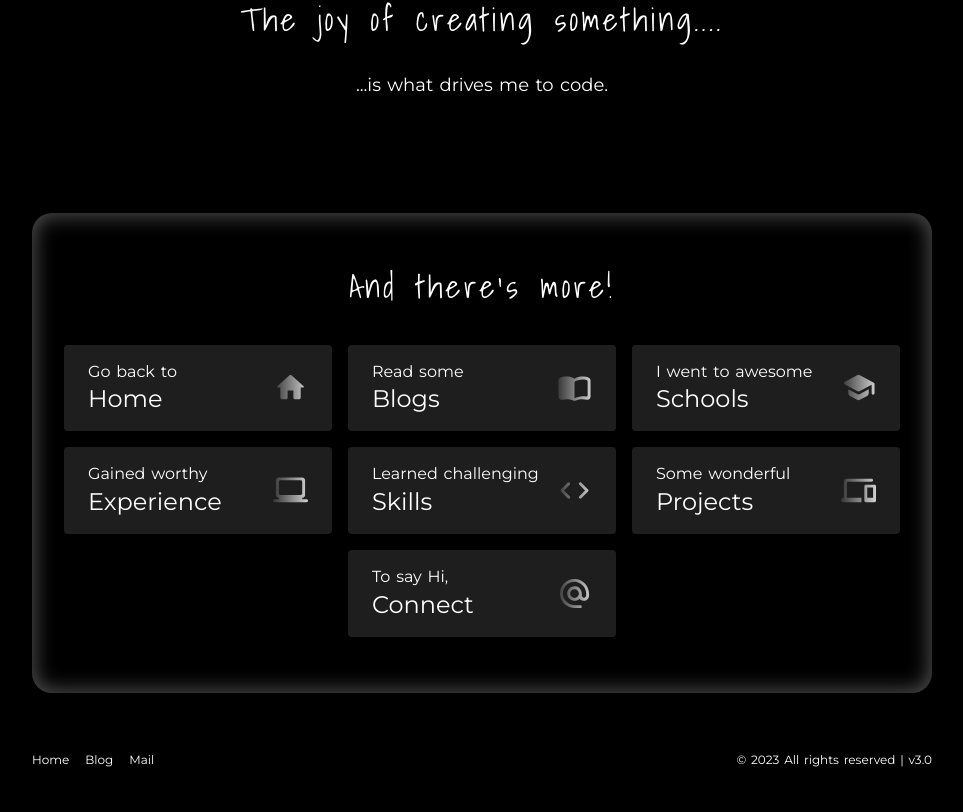
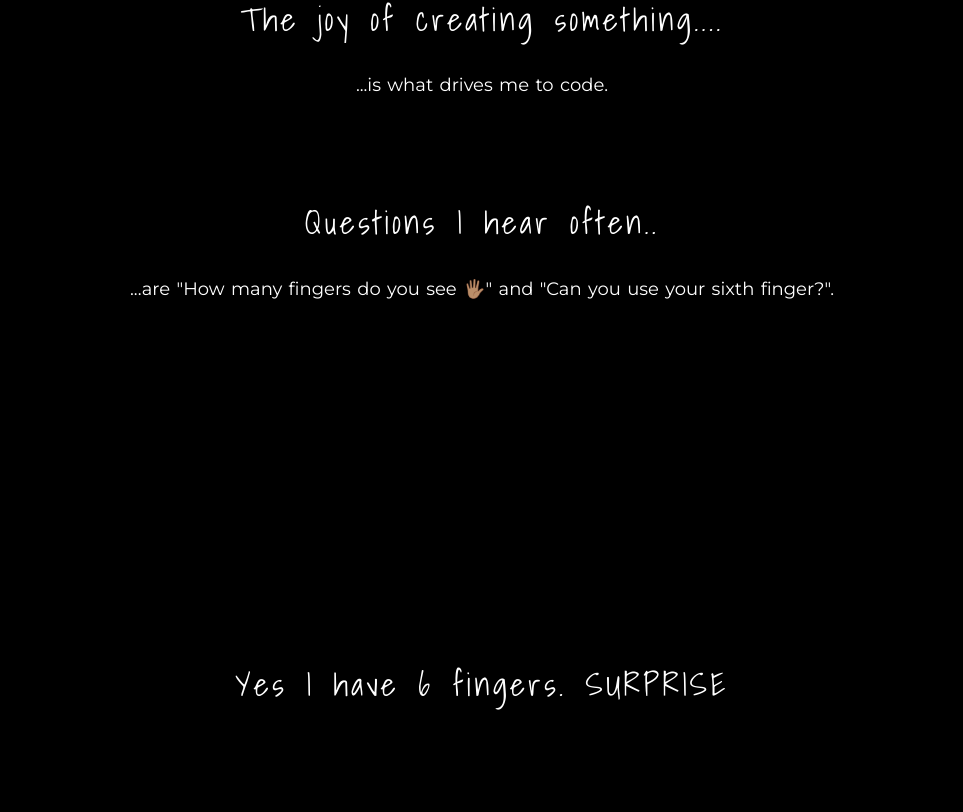
Before and after one commit to iamnoufal/website, a Next.js app: page /about in a window 1280 px wide. Shown: the part 2608-3420 px from the top of the page, without its empty margins (158-1121 px from the left). Before the commit the page ends 3395 px from the top, so only its background shows below. Built offline with nearby package versions, Linux system fonts and the light colour scheme.

Commit message:
animation fix added content for about

```diff
--- a/src/app/about/page.tsx
+++ b/src/app/about/page.tsx
@@ -49,7 +49,7 @@
             You should&apos;ve known my name <Emoji>😉</Emoji>
           </Heading>
           <Paragraph delay={0.5}>
-            I just assume, because you&apos;re here. Just in case if you didn&apos;t notice, I&apos;m Noufal Rahman <Emoji>👋</Emoji>
+            I just assumed, because you&apos;re here. Just in case if you didn&apos;t notice, I&apos;m Noufal Rahman <Emoji>👋</Emoji>
           </Paragraph>
         </Box>
         <Image
@@ -65,6 +65,19 @@
             ...is what drives me to code.
           </Paragraph>
         </Box>
+        <Box sx={{ py: 6 }}>
+          <Heading variant="h6" component="h2">
+            Questions I hear often..
+          </Heading>
+          <Paragraph delay={0.5}>
+            ...are "How many fingers do you see 🖐🏽" and "Can you use your sixth finger?".
+          </Paragraph>
+        </Box>
+        <Box sx={{ pt: 6, height: "80vh", display: "flex", alignItems: 'center', justifyContent: "center" }}>
+          <Heading variant="h6" component="h2">
+            Yes I have 6 fingers. SURPRISE
+          </Heading>
+        </Box>
       </Container>
     </main>
   );
--- a/src/components/Heading.tsx
+++ b/src/components/Heading.tsx
@@ -1,4 +1,4 @@
-"use client"
+"use client";
 
 import Typography, { TypographyTypeMap } from "@mui/material/Typography";
 import { lora, shadowsIntoLight } from "@/theme/fonts";
@@ -18,18 +18,15 @@
 }) => (
   <motion.div
     initial={{ y: 20, opacity: 0 }}
-    animate={{ y: 0, opacity: 1 }}
+    whileInView={{ y: 0, opacity: 1 }}
+    viewport={{ once: true }}
     transition={{
       duration: 0.8,
       delay: delay,
       ease: [0, 0.71, 0.2, 1.01],
     }}
   >
-    <Typography
-      variant={variant}
-      component={component}
-      sx={{ mb: 3 }}
-    >
+    <Typography variant={variant} component={component} sx={{ mb: 3 }}>
       {children}
     </Typography>
   </motion.div>
--- a/src/components/Paragraph.tsx
+++ b/src/components/Paragraph.tsx
@@ -13,7 +13,8 @@
 }) => (
   <motion.div
     initial={{ y: 20, opacity: 0 }}
-    animate={{ y: 0, opacity: 1 }}
+    whileInView={{ y: 0, opacity: 1 }}
+    viewport={{ once: true }}
     transition={{
       duration: 0.8,
       delay: delay,
```
Also changed, not shown: src/app/about1/page.tsx (+14 -1 lines).
